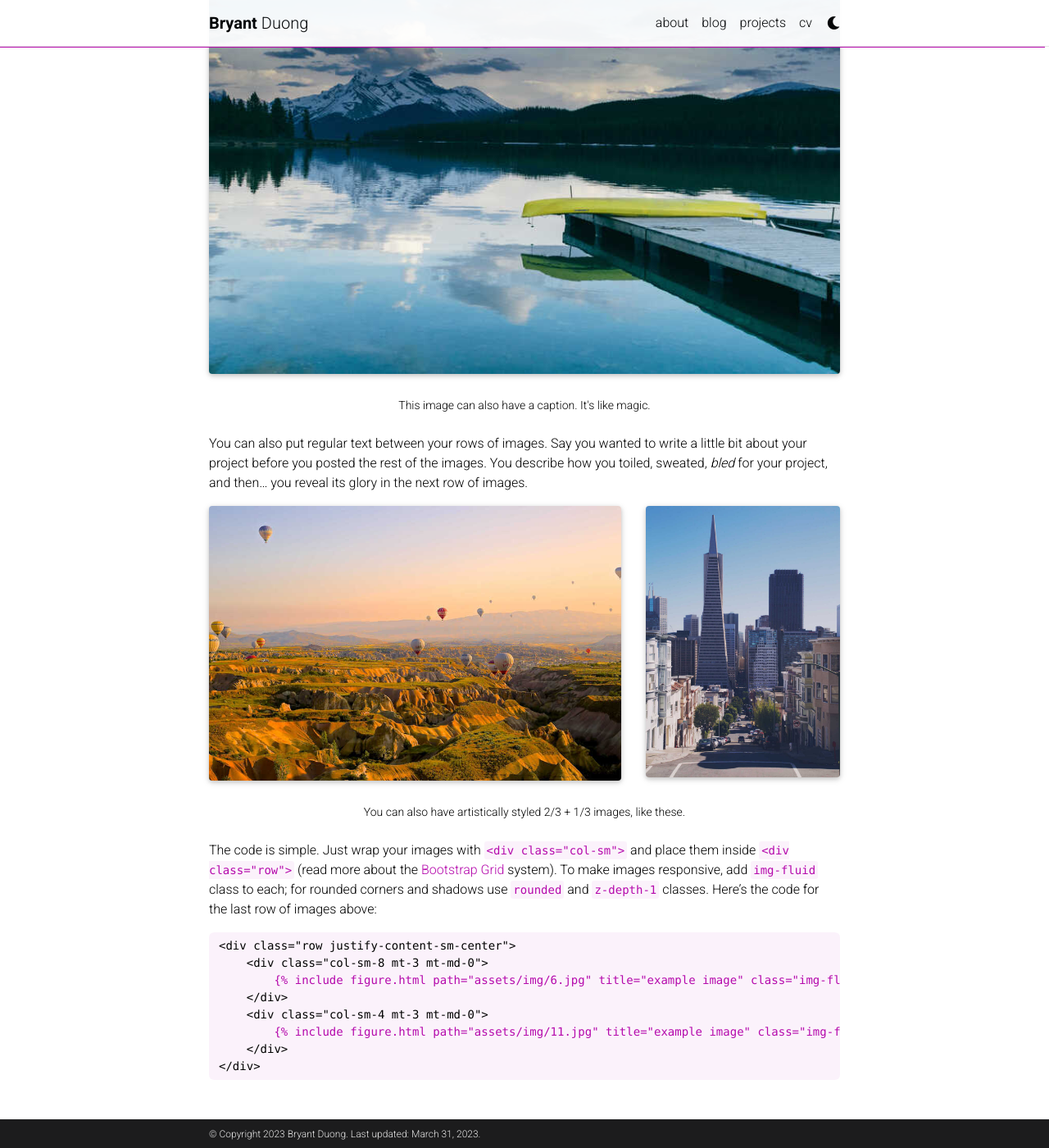
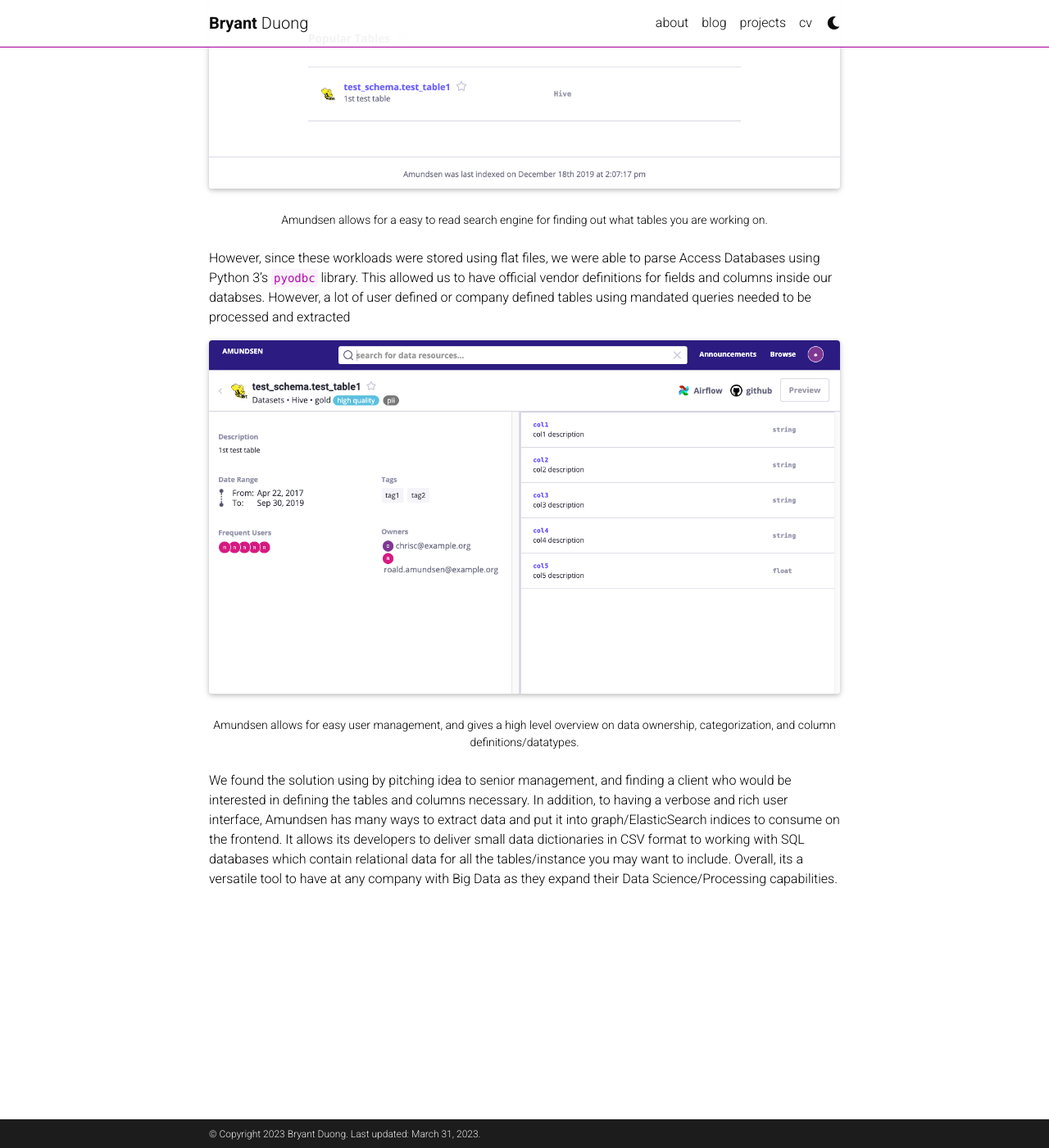
Before and after one commit to bryantduong/bryantduong.github.io, a Jekyll site: the page built from _projects/2_project.md, in a window 1280 px wide and 1400 px high, scrolled down 781 px. Shown: the whole window at 82% size. Built offline with Jekyll 4.4.1, drawn with Linux system fonts in a browser that asks for light colours; full-size pictures stand in for the smaller copies a plugin makes; comment, search, counter and statistics services are not loaded; a style sheet for code colours, icons or effects is not loaded; some of the changed text lies outside the part shown.

Commit message:
Add new assets for projects

````diff
--- a/_projects/2_project.md
+++ b/_projects/2_project.md
@@ -7,74 +7,26 @@
 category: work
 ---
 
-Every project has a beautiful feature showcase page.
-It's easy to include images in a flexible 3-column grid format.
-Make your photos 1/3, 2/3, or full width.
-
-To give your project a background in the portfolio page, just add the img tag to the front matter like so:
-
-    ---
-    layout: page
-    title: project
-    description: a project with a background image
-    img: /assets/img/12.jpg
-    ---
+Amundsen is a platform for open source data discovery and also acts a metadata engine. It is an open-source project maintained by [Lyft](https://eng.lyft.com/amundsen-lyfts-data-discovery-metadata-engine-62d27254fbb9). When adopting Amundsen for Optum, some of the difficulties we had in translating our existing pipelines were unformatted data for our Oracle databases. A lot of the data dictionary that was provided by our third party contractor was stored in an Access Database, which in turn had no easy way to publicly view.
 
 <div class="row">
     <div class="col-sm mt-3 mt-md-0">
-        {% include figure.html path="assets/img/1.jpg" title="example image" class="img-fluid rounded z-depth-1" %}
-    </div>
-    <div class="col-sm mt-3 mt-md-0">
-        {% include figure.html path="assets/img/3.jpg" title="example image" class="img-fluid rounded z-depth-1" %}
-    </div>
-    <div class="col-sm mt-3 mt-md-0">
-        {% include figure.html path="assets/img/5.jpg" title="example image" class="img-fluid rounded z-depth-1" %}
+        {% include figure.html path="assets/img/landing_page.png" title="Homepage - Amundsen" class="img-fluid rounded z-depth-1" %}
     </div>
 </div>
 <div class="caption">
-    Caption photos easily. On the left, a road goes through a tunnel. Middle, leaves artistically fall in a hipster photoshoot. Right, in another hipster photoshoot, a lumberjack grasps a handful of pine needles.
+    Amundsen allows for a easy to read search engine for finding out what tables you are working on.
 </div>
+
+However, since these workloads were stored using flat files, we were able to parse Access Databases using Python 3's ```pyodbc``` library. This allowed us to have official vendor definitions for fields and columns inside our databses. However, a lot of user defined or company defined tables using mandated queries needed to be processed and extracted
+
 <div class="row">
     <div class="col-sm mt-3 mt-md-0">
-        {% include figure.html path="assets/img/5.jpg" title="example image" class="img-fluid rounded z-depth-1" %}
+        {% include figure.html path="assets/img/table_detail_page_with_badges.png" title="Visualization of a Hive Table in Amundsen" class="img-fluid rounded z-depth-1" %}
     </div>
 </div>
 <div class="caption">
-    This image can also have a caption. It's like magic.
+    Amundsen allows for easy user management, and gives a high level overview on data ownership, categorization, and column definitions/datatypes.
 </div>
 
-You can also put regular text between your rows of images.
-Say you wanted to write a little bit about your project before you posted the rest of the images.
-You describe how you toiled, sweated, *bled* for your project, and then... you reveal its glory in the next row of images.
-
-
-<div class="row justify-content-sm-center">
-    <div class="col-sm-8 mt-3 mt-md-0">
-        {% include figure.html path="assets/img/6.jpg" title="example image" class="img-fluid rounded z-depth-1" %}
-    </div>
-    <div class="col-sm-4 mt-3 mt-md-0">
-        {% include figure.html path="assets/img/11.jpg" title="example image" class="img-fluid rounded z-depth-1" %}
-    </div>
-</div>
-<div class="caption">
-    You can also have artistically styled 2/3 + 1/3 images, like these.
-</div>
-
-
-The code is simple.
-Just wrap your images with `<div class="col-sm">` and place them inside `<div class="row">` (read more about the <a href="https://getbootstrap.com/docs/4.4/layout/grid/">Bootstrap Grid</a> system).
-To make images responsive, add `img-fluid` class to each; for rounded corners and shadows use `rounded` and `z-depth-1` classes.
-Here's the code for the last row of images above:
-
-{% raw %}
-```html
-<div class="row justify-content-sm-center">
-    <div class="col-sm-8 mt-3 mt-md-0">
-        {% include figure.html path="assets/img/6.jpg" title="example image" class="img-fluid rounded z-depth-1" %}
-    </div>
-    <div class="col-sm-4 mt-3 mt-md-0">
-        {% include figure.html path="assets/img/11.jpg" title="example image" class="img-fluid rounded z-depth-1" %}
-    </div>
-</div>
-```
-{% endraw %}
+We found the solution using by pitching idea to senior management, and finding a client who would be interested in defining the tables and columns necessary. In addition, to having a verbose and rich user interface, Amundsen has many ways to extract data and put it into graph/ElasticSearch indices to consume on the frontend. It allows its developers to deliver small data dictionaries in CSV format to working with SQL databases which contain relational data for all the tables/instance you may want to include. Overall, its a versatile tool to have at any company with Big Data as they expand their Data Science/Processing capabilities.
````
Also changed, not shown: _projects/1_project.md (+1 -9 lines), assets/img/landing_page.png (added), assets/img/table_detail_page_with_badges.png (added).
